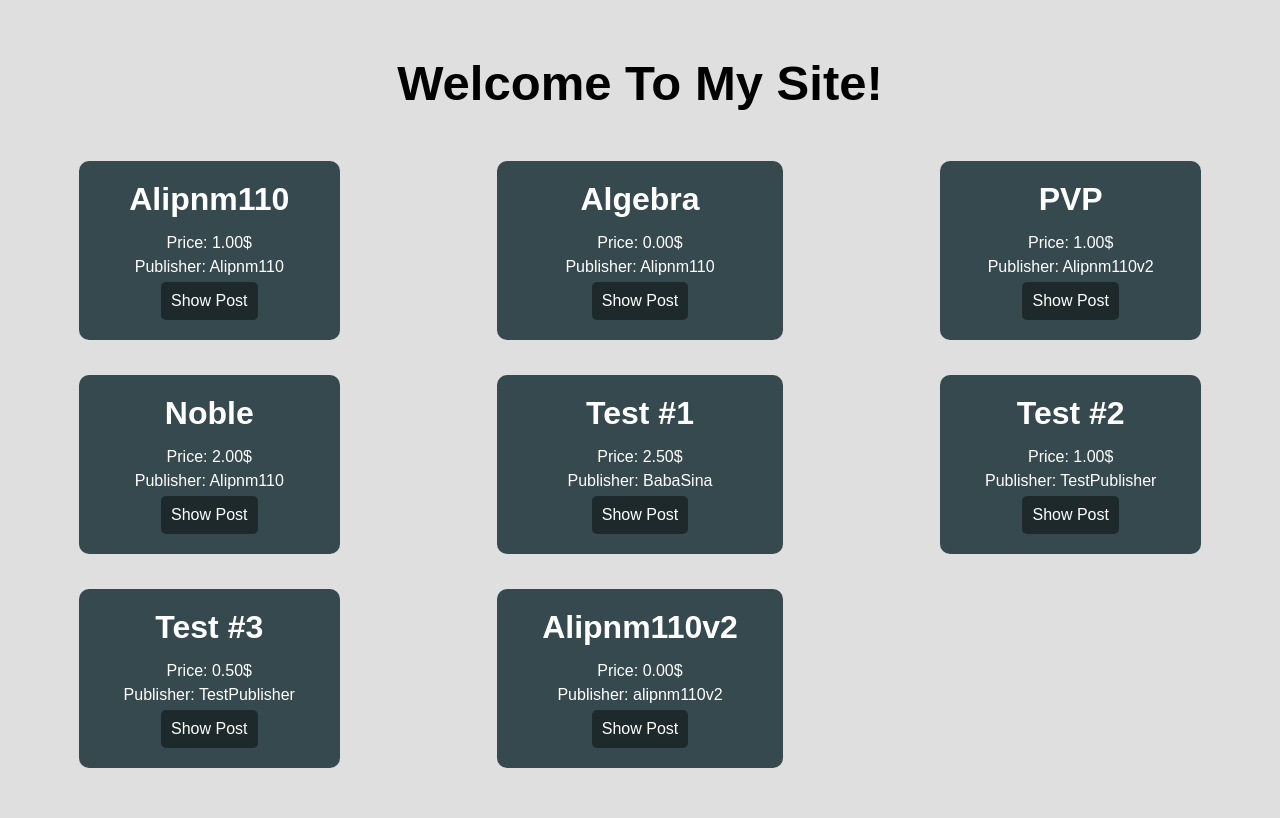
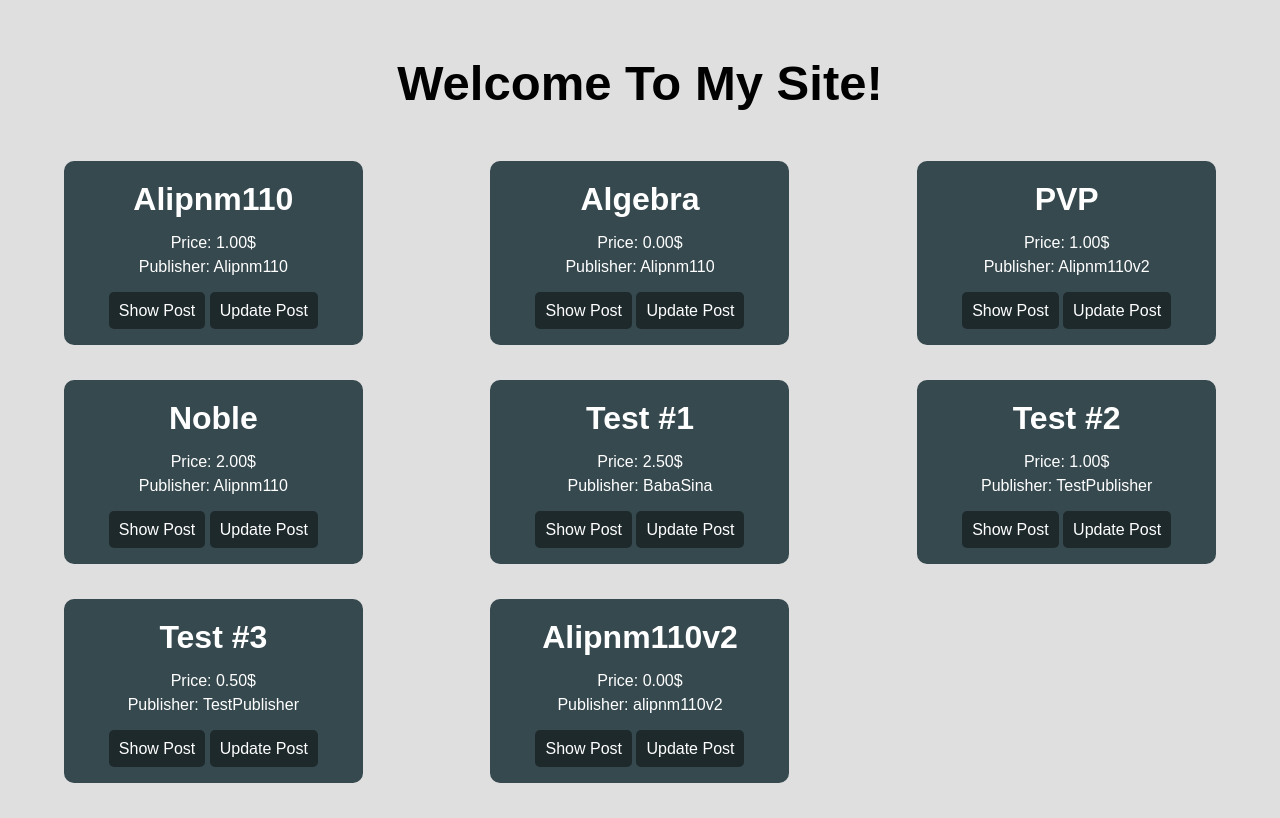
Before and after one commit to alipnm/django_class, a Django app: page /home in a window 1280 px wide. Shown: the part 43-861 px from the top of the page. Before the commit the page ends 811 px from the top, so only its background shows below. Run offline with Django 5.2, Linux system fonts and the light colour scheme; data comes from the database, SQL or seed files in the repository; both versions use the stored data as it was after the commit.

Commit message:
Day 7 Done

```diff
--- a/blog/templates/blog/postform.html
+++ b/blog/templates/blog/postform.html
@@ -48,7 +48,3 @@
     <button type="submit" id="submitBtn">Add</button>
   </form>
 {% endblock %}
-
-{% block script %}
-  <script src="{% static 'blog/js/postform.js' %}"></script>
-{% endblock %}
--- a/blog/urls.py
+++ b/blog/urls.py
@@ -1,5 +1,5 @@
 from django.urls import path
-from .views import home_intorduce, redirect_home, give_posts, details, create_post
+from .views import home_intorduce, redirect_home, give_posts, details, create_post, update_post
 
 app_name = "blog"
 
@@ -9,4 +9,5 @@ urlpatterns = [
     path("api/posts", give_posts, name="give_published_posts"),
     path("posts/<int:id>", details, name="post_details"),
     path("posts/create", create_post, name="create_post"),
+    path("posts/update/<int:pk>", update_post, name="update_post"),
 ]
--- a/blog/views.py
+++ b/blog/views.py
@@ -1,4 +1,4 @@
-from django.shortcuts import render, redirect
+from django.shortcuts import render, redirect, get_object_or_404
 from django.contrib.auth.decorators import login_required
 from blog.forms import PostForm
 from blog.models import Post
@@ -43,3 +43,16 @@ def create_post(request):
         post_form = PostForm()
 
     return render(request, "blog/postform.html", context={"form": post_form})
+
+
+def update_post(request, pk):
+    post = get_object_or_404(Post, pk=pk, author=request.user)
+    if request.method == "POST":
+        pass
+    else:
+        form = PostForm(
+            request.POST,
+            request.FILES,
+            instance=post
+        )
+    return render(request, "blog/postform.html", {"form": form})
--- a/config/urls.py
+++ b/config/urls.py
@@ -1,20 +1,3 @@
-"""
-URL configuration for config project.
-
-The `urlpatterns` list routes URLs to views. For more information please see:
-    https://docs.djangoproject.com/en/5.2/topics/http/urls/
-Examples:
-Function views
-    1. Add an import:  from my_app import views
-    2. Add a URL to urlpatterns:  path('', views.home, name='home')
-Class-based views
-    1. Add an import:  from other_app.views import Home
-    2. Add a URL to urlpatterns:  path('', Home.as_view(), name='home')
-Including another URLconf
-    1. Import the include() function: from django.urls import include, path
-    2. Add a URL to urlpatterns:  path('blog/', include('blog.urls'))
-"""
-
 from django.contrib import admin
 from django.urls import path, include
 from django.conf import settings
--- a/static/blog/css/style.css
+++ b/static/blog/css/style.css
@@ -40,6 +40,10 @@
   margin-bottom: 10px;
 }
 
+.aButtonContainer {
+  margin: 20px 0 5px 0;
+}
+
 .aButton {
   text-decoration: none;
   color: #fff;
--- a/static/blog/js/script.js
+++ b/static/blog/js/script.js
@@ -11,7 +11,10 @@ async function loadPosts() {
             <h1>${post.title}</h1>
             <span>Price: ${post.price}$</span>
             <span>Publisher: ${post.publisher}</span>
-            <a href="http://127.0.0.1:8000/posts/${post.id}" class="aButton">Show Post</a>
+            <div class="aButtonContainer">
+              <a href="http://127.0.0.1:8000/posts/${post.id}" class="aButton">Show Post</a>
+              <a href="http://127.0.0.1:8000/posts/update/${post.id}" class="aButton">Update Post</a>
+            </div>
         </div>
         `;
     }
```
Also changed, not shown: static/blog/js/postform.js (deleted, +0 -14 lines), db.sqlite3.
